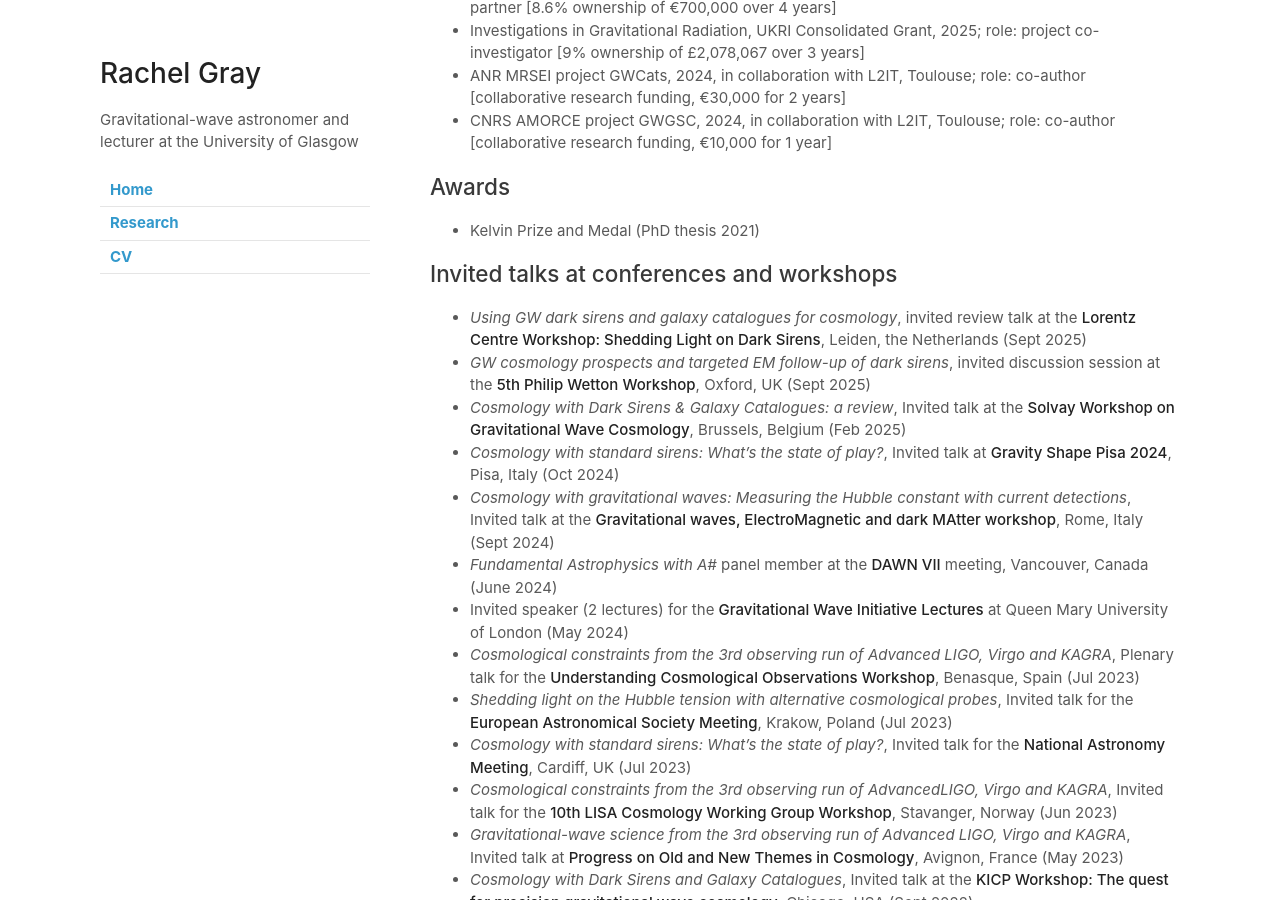
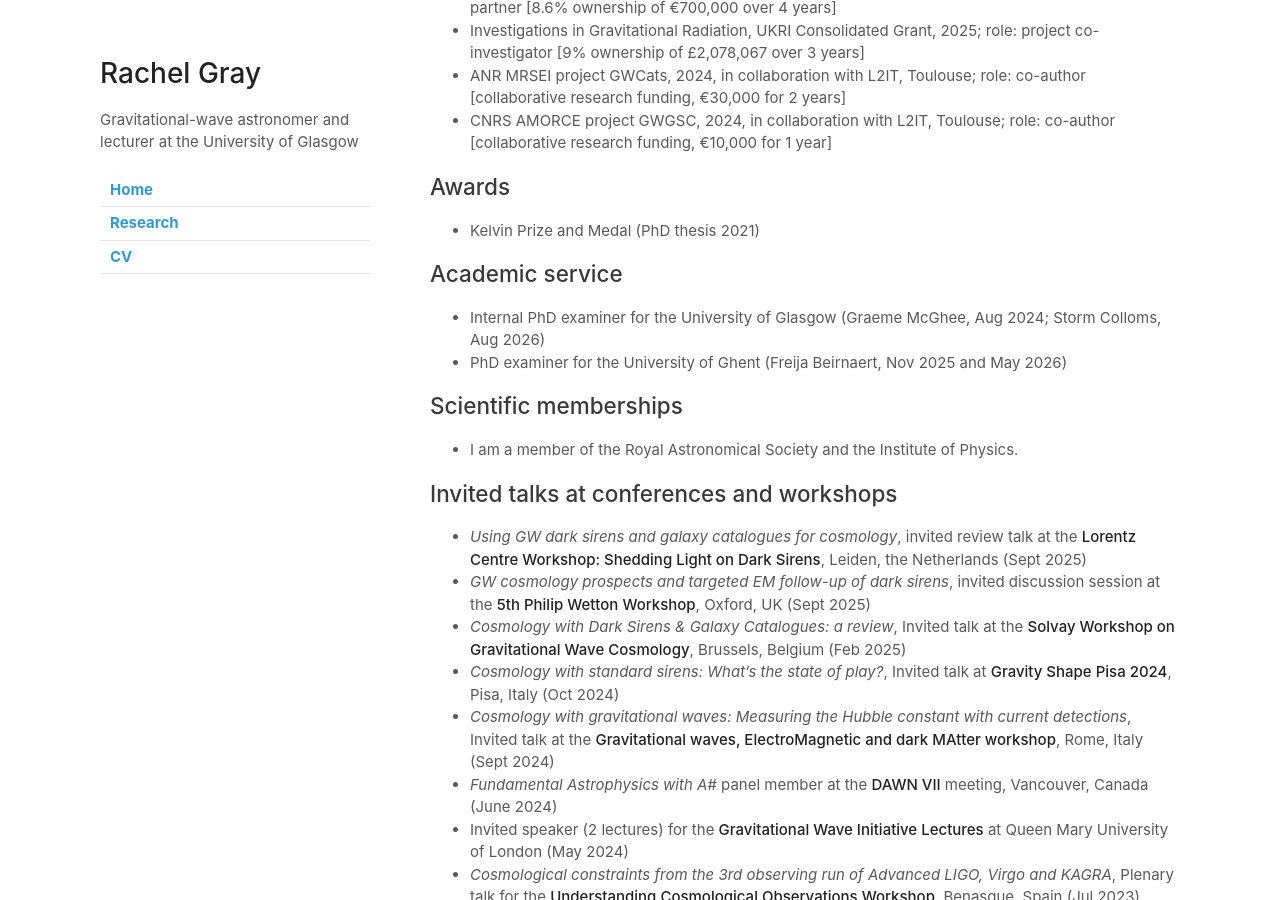
Before and after one commit to rachelmgray/rachelmgray.github.io, a Jekyll site: the page built from cv.md, in a window 1280 px wide and 900 px high, scrolled down 728 px. Built offline with Jekyll 4.4.1, drawn with Linux system fonts in a browser that asks for light colours; our own code applies the rules of GitHub Pages for plain Markdown files.

Commit message:
update cv

```diff
--- a/cv.md
+++ b/cv.md
@@ -25,6 +25,13 @@ I am a lecturer at the University of Glasgow, specialising in constraining cosmo
 
 ## Awards
 - Kelvin Prize and Medal (PhD thesis 2021)
+
+## Academic service
+- Internal PhD examiner for the University of Glasgow (Graeme McGhee, Aug 2024; Storm Colloms, Aug 2026)
+- PhD examiner for the University of Ghent (Freija Beirnaert, Nov 2025 and May 2026)
+
+## Scientific memberships
+- I am a member of the Royal Astronomical Society and the Institute of Physics.
 
 ## Invited talks at conferences and workshops
 - *Using GW dark sirens and galaxy catalogues for cosmology*, invited review talk at the **Lorentz Centre Workshop: Shedding Light on Dark Sirens**, Leiden, the Netherlands (Sept 2025)
```
